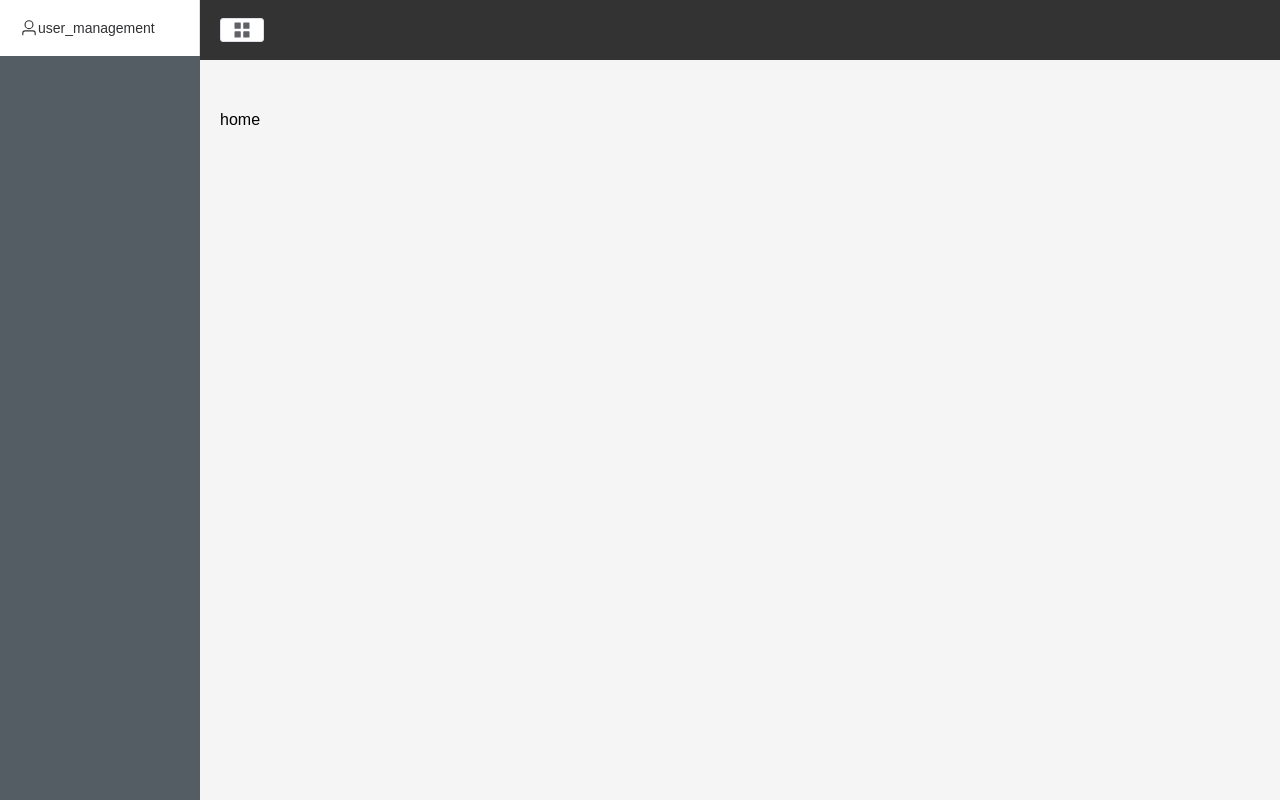
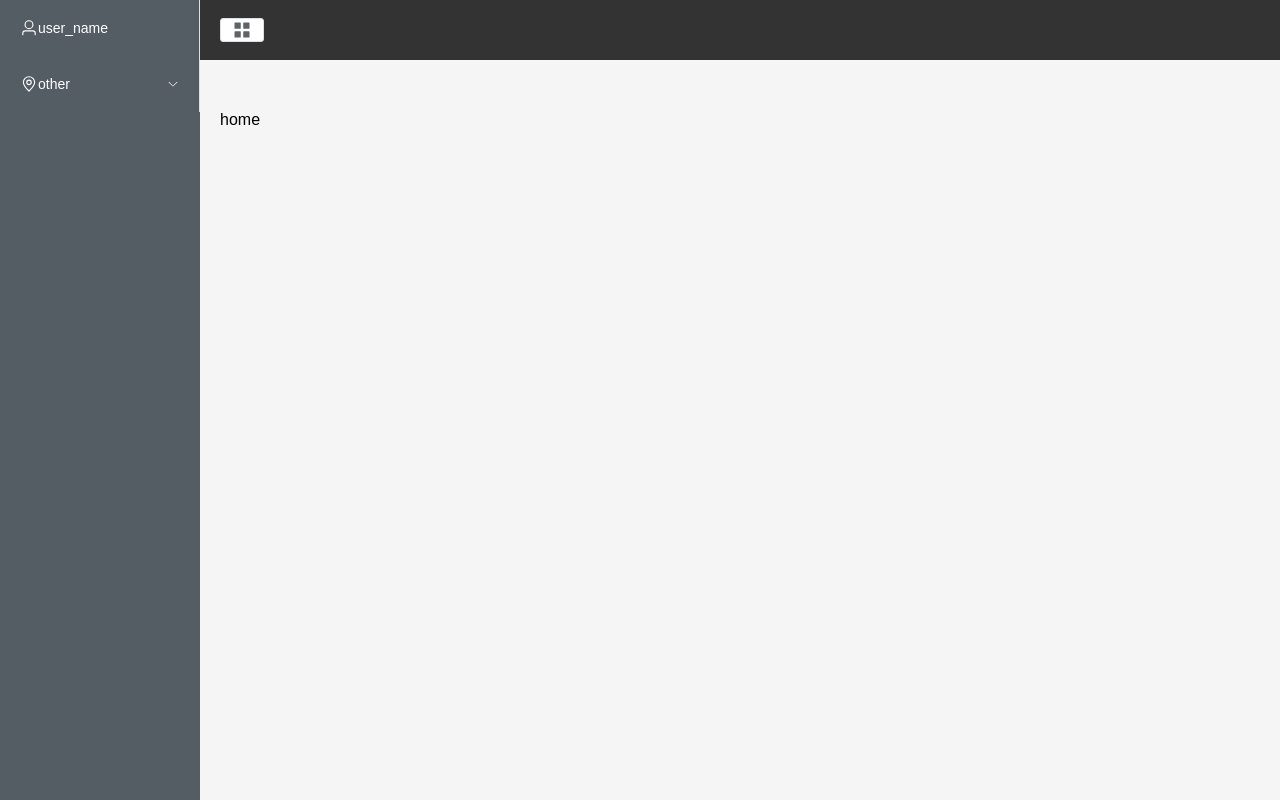
Before and after one commit to Will413028/Attendance-System-frontend, a Vue app: page /user in a window 1280 px wide. Built offline with nearby package versions, Linux system fonts and the light colour scheme.

Commit message:
refactor: modify the aside style

```diff
--- a/src/components/CommonAside.vue
+++ b/src/components/CommonAside.vue
@@ -1,6 +1,11 @@
 <template>
   <el-aside width="200px">
-    <el-menu class="el-menu-vertical-demo">
+    <el-menu
+      class="el-menu-vertical-demo"
+      background-color="#545c64"
+      text-color="#fff"
+      :collapse="false"
+    >
       <el-menu-item
         :index="item.path"
         v-for="item in noChildren()"
@@ -9,7 +14,26 @@
         <component class="icons" :is="item.icon"></component>
         <span>{{ item.label }}</span>
       </el-menu-item>
-
+      <el-sub-menu
+        :index="item.label"
+        v-for="item in hasChildren()"
+        :key="item.path"
+      >
+        <template #title>
+          <component class="icons" :is="item.icon"></component>
+          <span>{{ item.label }}</span>
+        </template>
+        <el-menu-item-group>
+          <el-menu-item
+            :index="subItem.path"
+            v-for="(subItem, subIndex) in item.children"
+            :key="subIndex"
+          >
+            <component class="icons" :is="subItem.icon"></component>
+            <span>{{ subItem.label }}</span>
+          </el-menu-item>
+        </el-menu-item-group>
+      </el-sub-menu>
     </el-menu>
   </el-aside>
 </template>
@@ -21,9 +45,29 @@ export default {
       {
         path: "/user",
         name: "user",
-        label: "user_management",
+        label: "user_name",
         icon: "user",
         url: "UserManage/UserManage",
+      },
+      {
+        label: "other",
+        icon: "location",
+        children: [
+          {
+            path: "/page1",
+            name: "page1",
+            label: "page1",
+            icon: "setting",
+            url: "Other/PageOne",
+          },
+          {
+            path: "/page2",
+            name: "page2",
+            label: "page2",
+            icon: "setting",
+            url: "Other/PageTwo",
+          },
+        ],
       },
     ];
 
@@ -49,5 +93,4 @@ export default {
   width: 18px;
   height: 18px;
 }
-
 </style>
```
Also changed, not shown: src/components/CommonHeader.vue (indentation only).
